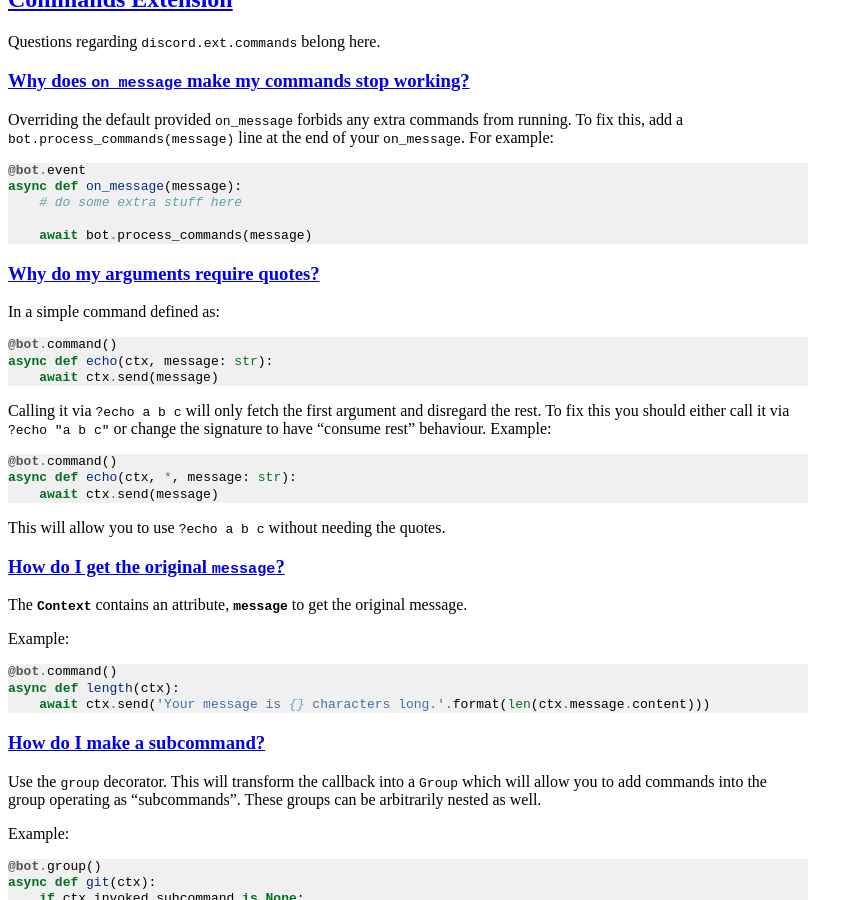
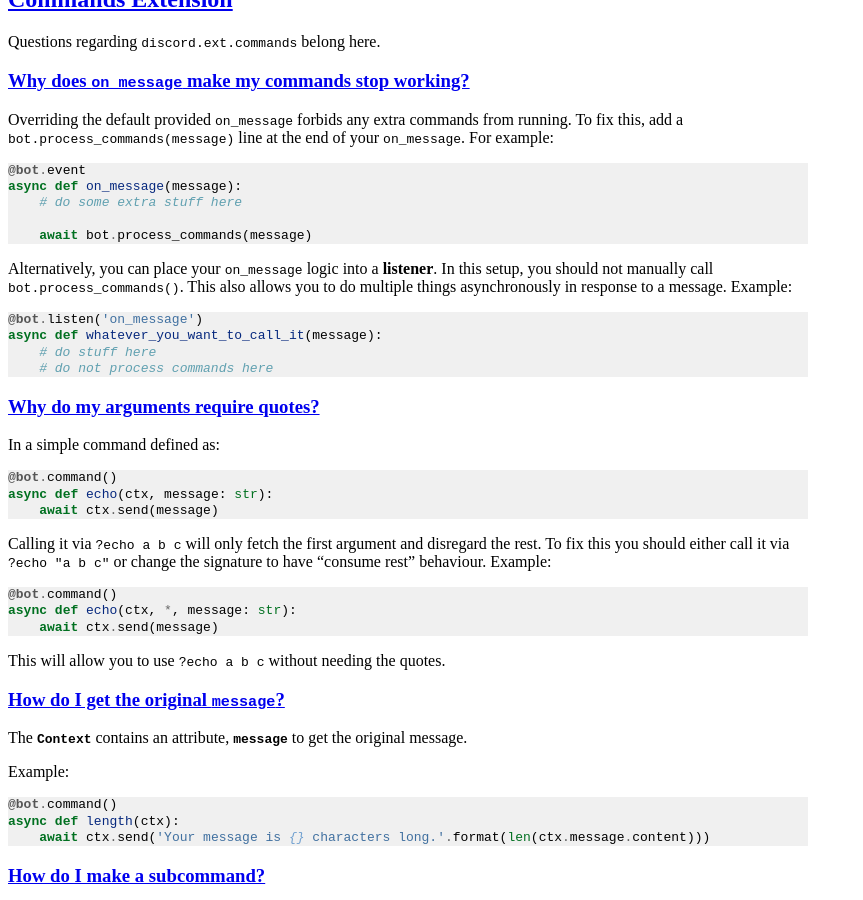
Before and after one commit to Rapptz/discord.py, a Sphinx documentation site: the page built from docs/faq.rst, in a window 1280 px wide and 900 px high, scrolled down 5660 px. Shown: the whole window, without its empty margins (0-863 px from the left). Built offline with Sphinx 7.4.7, drawn with Linux system fonts in a browser that asks for light colours.

Commit message:
Add bot.listen() suggestion to on_message faq

```diff
--- a/docs/faq.rst
+++ b/docs/faq.rst
@@ -344,6 +344,15 @@ Overriding the default provided ``on_message`` forbids any extra commands from r
 
         await bot.process_commands(message)
 
+Alternatively, you can place your ``on_message`` logic into a **listener**. In this setup, you should not
+manually call ``bot.process_commands()``. This also allows you to do multiple things asynchronously in response
+to a message. Example::
+
+    @bot.listen('on_message')
+    async def whatever_you_want_to_call_it(message):
+        # do stuff here
+        # do not process commands here
+
 Why do my arguments require quotes?
 ~~~~~~~~~~~~~~~~~~~~~~~~~~~~~~~~~~~~
 
```
